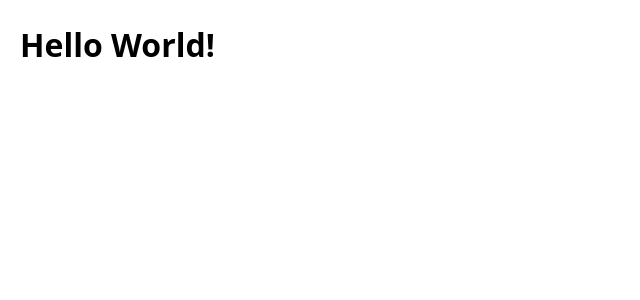
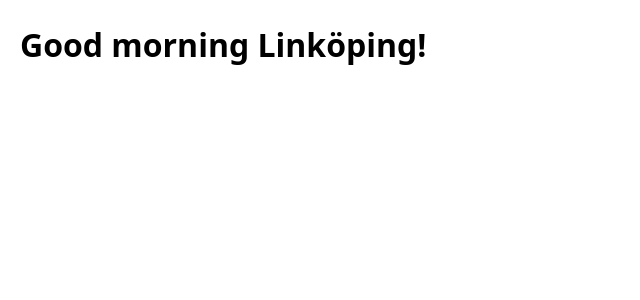
Before and after one commit to ironboy/my-react-project, a React (Vite) app: page / in a window 1280 px wide. Shown: the top 300 px of the page, without its empty margins (0-640 px from the left). Built offline with nearby package versions, Linux system fonts and the light colour scheme.

Commit message:
greeter component

```diff
--- a/src/App.tsx
+++ b/src/App.tsx
@@ -1,5 +1,7 @@
+import Greeter from "./Greeter";
+
 export default function App() {
   return <>
-    <h1>Hello World!</h1>
+    <Greeter />
   </>;
 }
--- /dev/null
+++ b/src/Greeter.tsx
@@ -0,0 +1,3 @@
+export default function Greeter() {
+  return <h1>Good morning Linköping!</h1>;
+}
```
